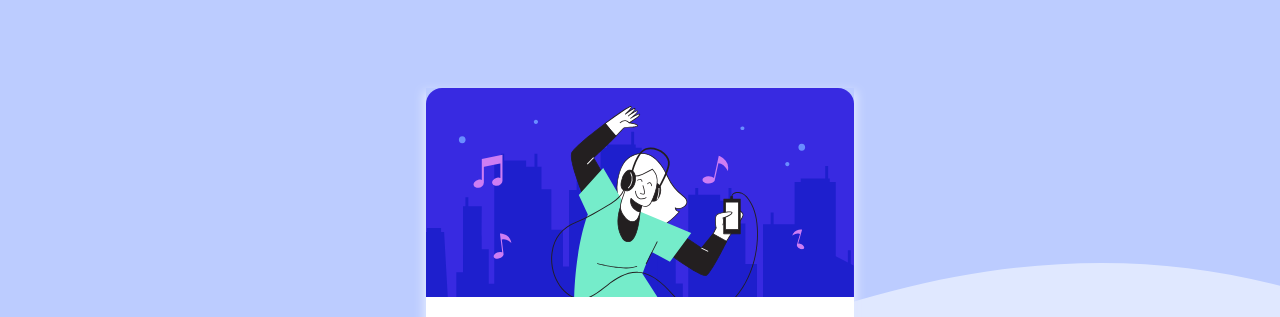
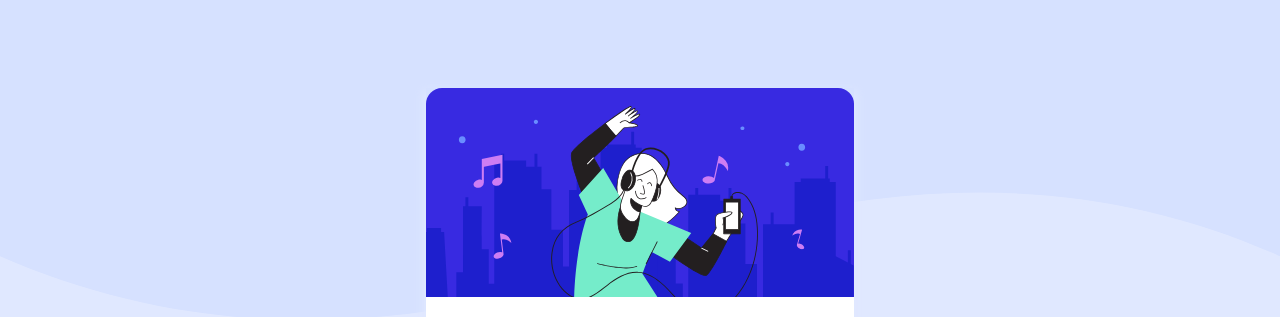
Before and after one commit to jmnyarega/Order-summary-component, a website: page index.html in a window 1280 px wide. Shown: the top 317 px of the page. Drawn offline with Linux system fonts and the light colour scheme.

Commit message:
- Background image

```diff
--- a/css/_global.scss
+++ b/css/_global.scss
@@ -15,14 +15,12 @@ body {
   place-content: center;
 
   background-image: url(../images/pattern-background-mobile.svg);
-  background-size: cover;
+  background-size: 100vw 40vh;
   background-repeat: no-repeat;
-  background-blend-mode: multiply;
   background-color: abstract.$pale-blue;
 
   @media (min-width: 40em) {
     background-image: url(../images/pattern-background-desktop.svg);
-    background-size: initial;
     font-size: 1rem;
   }
 }
```
Also changed, not shown: css/index.css.
